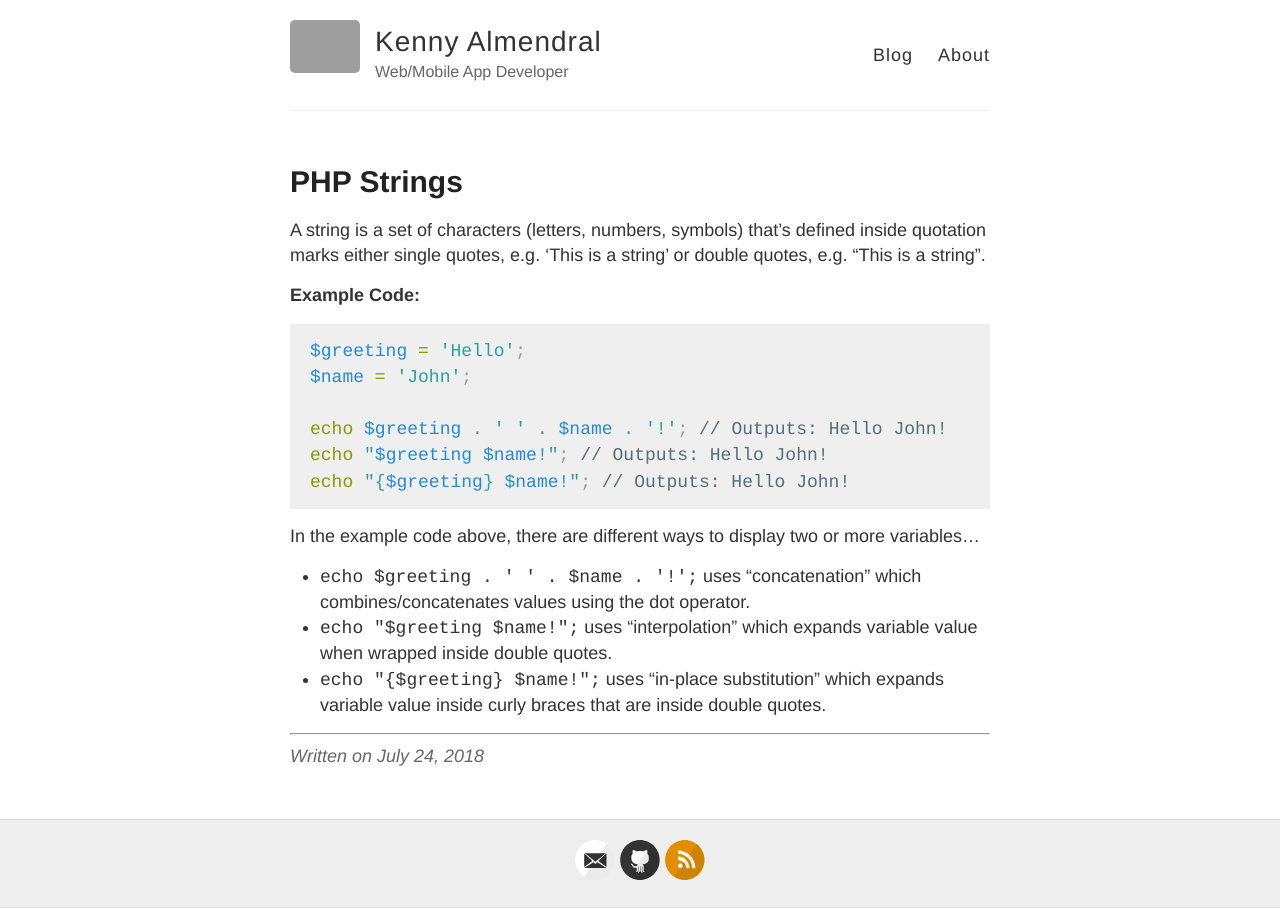
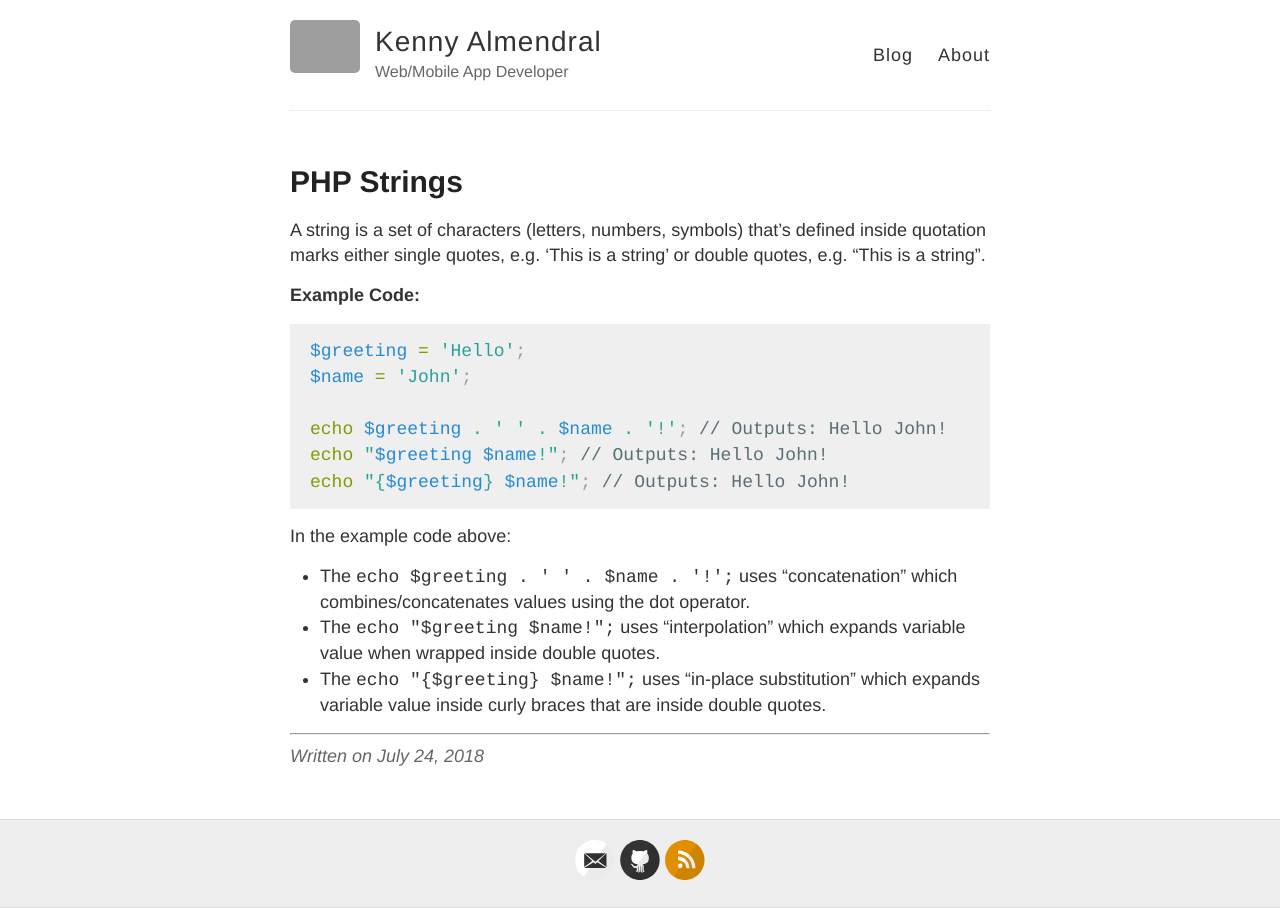
Before and after one commit to kennyalmendral/kennyalmendral.github.io, a Jekyll site: the page built from _posts/2018-07-24-php-strings.md, in a window 1280 px wide. Built offline with Jekyll 4.4.1, drawn with Linux system fonts in a browser that asks for light colours; grey boxes are pictures that could not be loaded.

Commit message:
Update 2018-07-24-php-strings.md

````diff
--- a/_posts/2018-07-24-php-strings.md
+++ b/_posts/2018-07-24-php-strings.md
@@ -16,10 +16,10 @@ echo "$greeting $name!"; // Outputs: Hello John!
 echo "{$greeting} $name!"; // Outputs: Hello John!
 ```
 
-In the example code above, there are different ways to display two or more variables...
+In the example code above:
 
-+ `echo $greeting . ' ' . $name . '!';` uses "concatenation" which combines/concatenates values using the dot operator.
-+ `echo "$greeting $name!";` uses "interpolation" which expands variable value when wrapped inside double quotes.
-+ `echo "{$greeting} $name!";` uses "in-place substitution" which expands variable value inside curly braces that are inside double quotes.
++ The `echo $greeting . ' ' . $name . '!';` uses "concatenation" which combines/concatenates values using the dot operator.
++ The `echo "$greeting $name!";` uses "interpolation" which expands variable value when wrapped inside double quotes.
++ The `echo "{$greeting} $name!";` uses "in-place substitution" which expands variable value inside curly braces that are inside double quotes.
 
 ---
````
